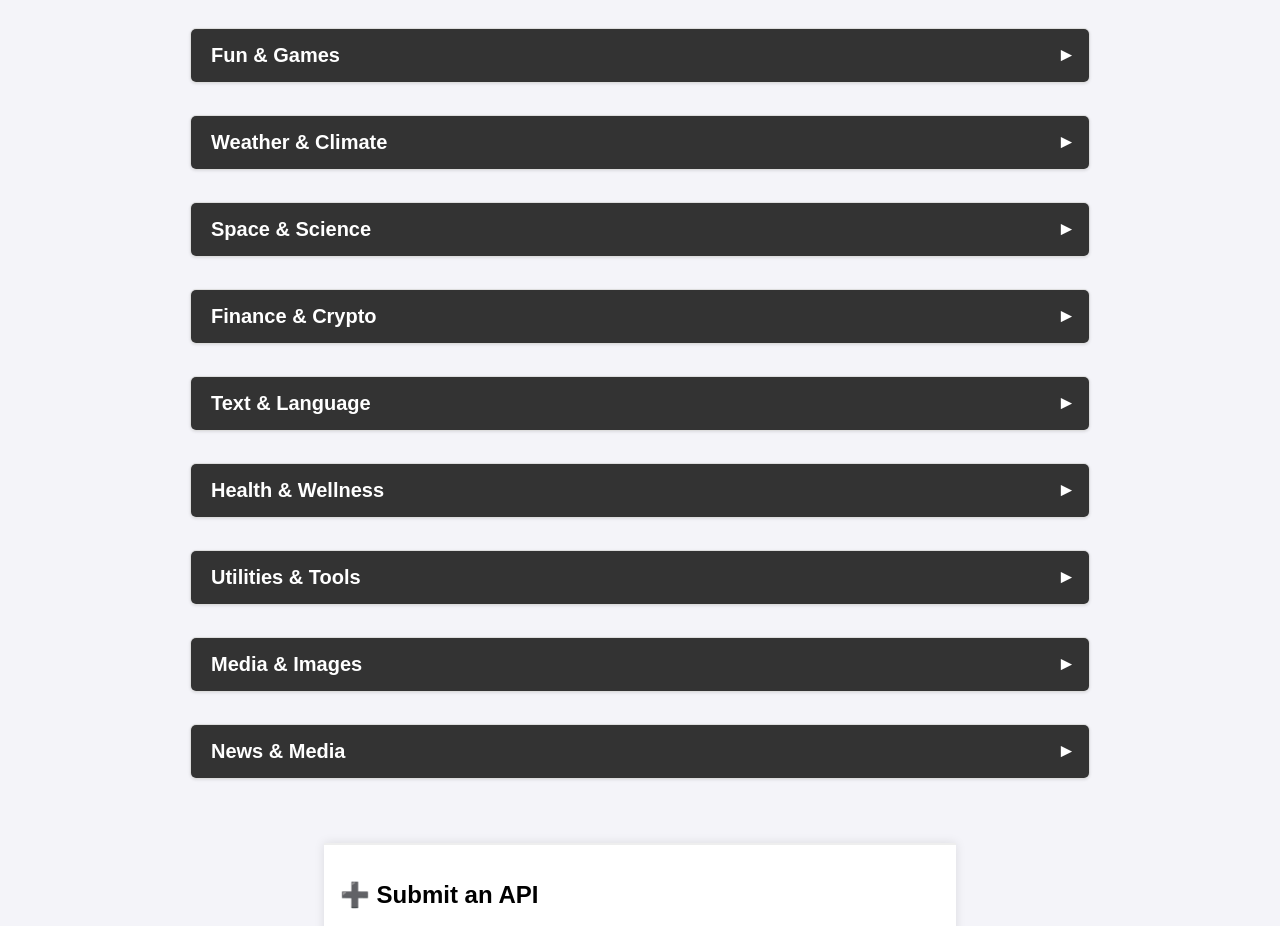
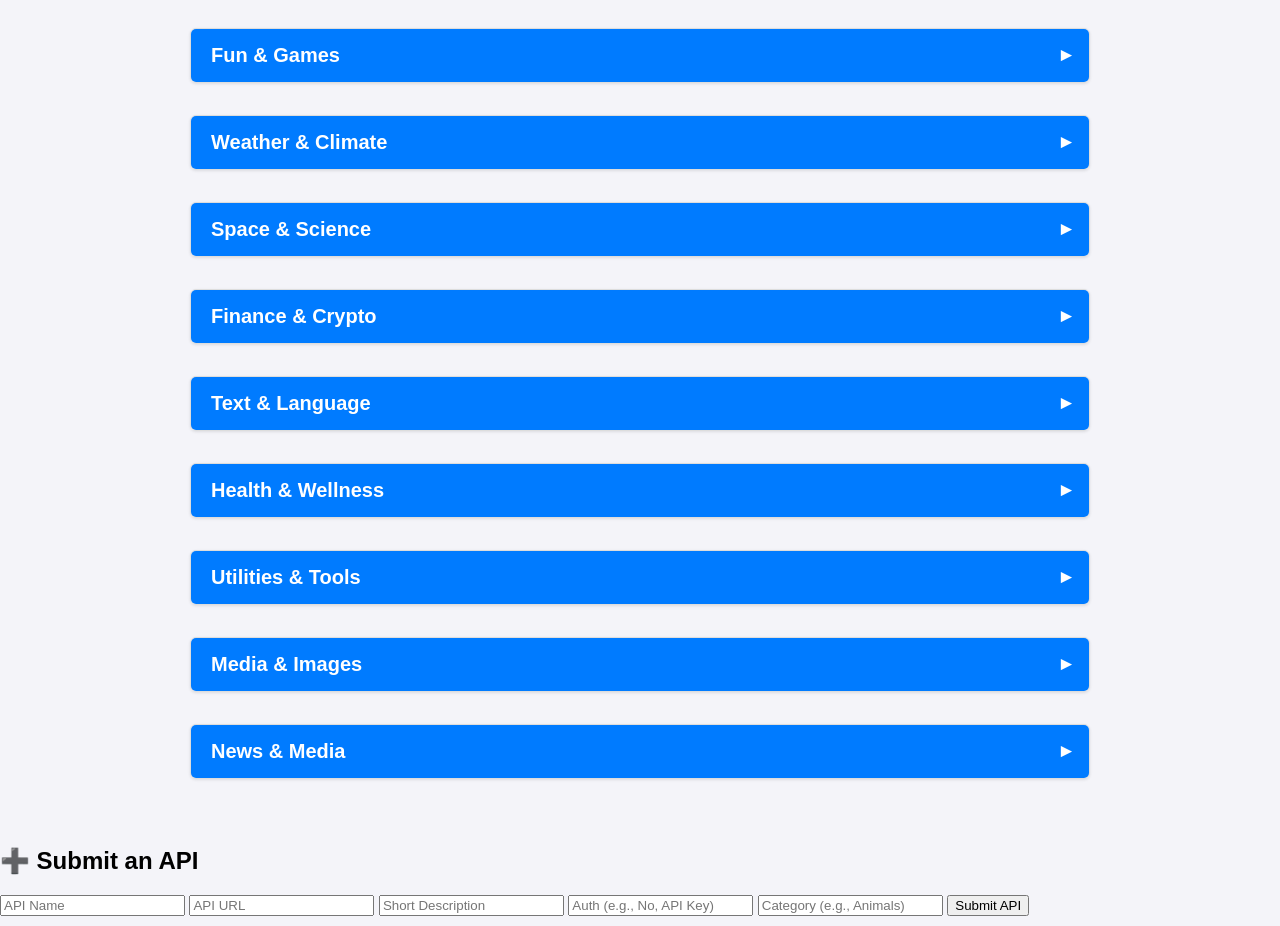
Before and after one commit to Whiipcream/apiverse, a plain HTML site: page index.html in a window 1280 px wide. Shown: the part 179-1105 px from the top of the page. Drawn offline with Linux system fonts and the light colour scheme.

Commit message:
Update style.css

```diff
--- a/style.css
+++ b/style.css
@@ -19,61 +19,6 @@ h1, p {
   margin: 0.2em 0;
 }
 
-.btn-primary {
-  background-color: #28a745;
-  color: white;
-  border: none;
-  padding: 0.6em 1.2em;
-  font-size: 1em;
-  cursor: pointer;
-  margin-top: 1em;
-  border-radius: 4px;
-}
-
-.btn-primary:hover {
-  background-color: #218838;
-}
-
-.submission-section {
-  background: #fff;
-  padding: 1em;
-  border-top: 2px solid #eee;
-  margin: 1em auto;
-  max-width: 600px;
-  box-shadow: 0 0 10px rgba(0,0,0,0.1);
-}
-
-#api-form {
-  display: grid;
-  gap: 0.5em;
-}
-
-#api-form input,
-#api-form button {
-  padding: 0.6em;
-  font-size: 1em;
-  border: 1px solid #ccc;
-  border-radius: 4px;
-}
-
-#api-form button {
-  background: #28a745;
-  color: white;
-  border: none;
-  cursor: pointer;
-  transition: background-color 0.3s ease;
-}
-
-#api-form button:hover {
-  background-color: #218838;
-}
-
-#form-message {
-  margin-top: 0.5em;
-  font-style: italic;
-  color: green;
-}
-
 main {
   padding: 1em;
   max-width: 900px;
@@ -86,11 +31,10 @@ main {
   border-radius: 6px;
   overflow: hidden;
   box-shadow: 0 1px 3px rgba(0,0,0,0.1);
-  transition: all 0.3s ease;
 }
 
 .category h2 {
-  background: #333;
+  background: #007BFF; /* Blue */
   color: #fff;
   padding: 0.75em 1em;
   margin: 0;
```
